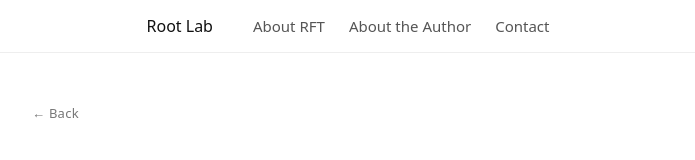
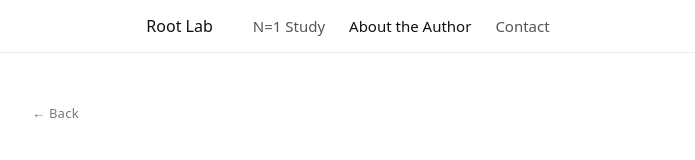
Before and after one commit to biaavanzo/avanzorft.github.io, a Next.js app: page /about-the-author in a window 1280 px wide. Shown: the top 160 px of the page, without its empty margins (292-987 px from the left). Built offline with nearby package versions, Linux system fonts and the light colour scheme.

Commit message:
update nav to N=1 Study across all pages

```diff
--- a/app/about-the-author/page.tsx
+++ b/app/about-the-author/page.tsx
@@ -3,52 +3,31 @@
 export default function AboutTheAuthor() {
   return (
     <>
-      <link
-        rel="stylesheet"
-        href="https://fonts.googleapis.com/css2?family=EB+Garamond:wght@400;500&display=swap"
-      />
+      <link rel="stylesheet" href="https://fonts.googleapis.com/css2?family=EB+Garamond:wght@400;500&display=swap" />
 
-      <header style={{
-        position: "fixed", top: 0, left: 0, right: 0, zIndex: 100,
-        background: "#fff", borderBottom: "1px solid #eee", padding: "0 32px",
-      }}>
-        <div style={{
-          maxWidth: 900, margin: "0 auto", display: "flex",
-          alignItems: "center", justifyContent: "center", gap: 40, padding: "14px 0",
-        }}>
+      <header style={{ position: "fixed", top: 0, left: 0, right: 0, zIndex: 100, background: "#fff", borderBottom: "1px solid #eee", padding: "0 32px" }}>
+        <div style={{ maxWidth: 900, margin: "0 auto", display: "flex", alignItems: "center", justifyContent: "center", gap: 40, padding: "14px 0" }}>
           <a href="/" style={{ fontSize: 16, fontWeight: 500, color: "#111", fontFamily: "system-ui", whiteSpace: "nowrap", textDecoration: "none" }}>
             Root Lab
           </a>
           <nav style={{ display: "flex", gap: 24 }}>
-            <a href="/the-paper" style={{ fontSize: 15, color: "#555", textDecoration: "none", fontFamily: "system-ui", whiteSpace: "nowrap" }}>About RFT</a>
-            <a href="/about-the-author" style={{ fontSize: 15, color: "#555", textDecoration: "none", fontFamily: "system-ui", whiteSpace: "nowrap" }}>About the Author</a>
+            <a href="/n-of-1" style={{ fontSize: 15, color: "#555", textDecoration: "none", fontFamily: "system-ui", whiteSpace: "nowrap" }}>N=1 Study</a>
+            <a href="/about-the-author" style={{ fontSize: 15, color: "#111", fontWeight: 500, textDecoration: "none", fontFamily: "system-ui", whiteSpace: "nowrap" }}>About the Author</a>
             <a href="/contact" style={{ fontSize: 15, color: "#555", textDecoration: "none", fontFamily: "system-ui", whiteSpace: "nowrap" }}>Contact</a>
           </nav>
         </div>
       </header>
 
-      <main style={{
-        paddingTop: 100, paddingBottom: 100, paddingLeft: 24, paddingRight: 24,
-        fontFamily: "system-ui", maxWidth: 680, margin: "0 auto",
-      }}>
+      <main style={{ paddingTop: 100, paddingBottom: 100, paddingLeft: 24, paddingRight: 24, fontFamily: "system-ui", maxWidth: 680, margin: "0 auto" }}>
         <a href="/" style={{ display: "inline-block", fontSize: 13, color: "#777", textDecoration: "none", marginBottom: 48, letterSpacing: "0.02em" }}>
           ← Back
         </a>
 
-        {/* Name + avatar */}
         <div style={{ textAlign: "center", marginBottom: 56 }}>
-          <div style={{
-            width: 80, height: 80, borderRadius: "50%",
-            overflow: "hidden", margin: "0 auto 24px",
-            border: "1px solid #ddd", flexShrink: 0,
-          }}>
+          <div style={{ width: 80, height: 80, borderRadius: "50%", overflow: "hidden", margin: "0 auto 24px", border: "1px solid #ddd", flexShrink: 0 }}>
             <img src="/bianca.jpg" alt="Bianca Avanzo" style={{ width: "100%", height: "100%", objectFit: "cover", objectPosition: "center top", display: "block", pointerEvents: "none" as const }} />
           </div>
-          <h1 style={{
-            fontFamily: "'EB Garamond', Georgia, serif",
-            fontSize: "clamp(28px, 5vw, 44px)",
-            fontWeight: 500, color: "#111", marginBottom: 8, lineHeight: 1.2,
-          }}>
+          <h1 style={{ fontFamily: "'EB Garamond', Georgia, serif", fontSize: "clamp(28px, 5vw, 44px)", fontWeight: 500, color: "#111", marginBottom: 8, lineHeight: 1.2 }}>
             Bianca Avanzo
           </h1>
           <p style={{ fontSize: 13, color: "#777", letterSpacing: "0.1em", textTransform: "uppercase", margin: 0 }}>
@@ -56,11 +35,8 @@ export default function AboutTheAuthor() {
           </p>
         </div>
 
-        {/* BACKGROUND */}
         <section style={{ marginBottom: 52 }}>
-          <h2 style={{ fontSize: 17, fontWeight: 700, color: "#111", textAlign: "center", marginBottom: 20, fontFamily: "system-ui" }}>
-            Background
-          </h2>
+          <h2 style={{ fontSize: 17, fontWeight: 700, color: "#111", textAlign: "center", marginBottom: 20, fontFamily: "system-ui" }}>Background</h2>
           <div style={{ fontSize: 17, lineHeight: 1.9, color: "#444" }}>
             <p style={{ marginBottom: 20, textIndent: '2em', textAlign: 'justify' as const, hyphens: 'auto' as const }}>
               I am an independent researcher working at the intersection of cognitive science, neurophenomenology, and the science of self. My work investigates how a coherent sense of self is maintained, and how it becomes vulnerable to fragmentation, across biological, neural, and symbolic scales of organization.
@@ -83,11 +59,8 @@ export default function AboutTheAuthor() {
           </div>
         </section>
 
-        {/* RESEARCH INTERESTS */}
         <section style={{ marginBottom: 52 }}>
-          <h2 style={{ fontSize: 17, fontWeight: 700, color: "#111", textAlign: "center", marginBottom: 20, fontFamily: "system-ui" }}>
-            Research Interests
-          </h2>
+          <h2 style={{ fontSize: 17, fontWeight: 700, color: "#111", textAlign: "center", marginBottom: 20, fontFamily: "system-ui" }}>Research Interests</h2>
           <div style={{ display: "flex", flexDirection: "column" as const, gap: 10 }}>
             {[
               "Consciousness and experiential continuity across time;",
@@ -105,11 +78,8 @@ export default function AboutTheAuthor() {
           </div>
         </section>
 
-        {/* CURRENT WORK */}
         <section style={{ marginBottom: 52 }}>
-          <h2 style={{ fontSize: 17, fontWeight: 700, color: "#111", textAlign: "center", marginBottom: 20, fontFamily: "system-ui" }}>
-            Current Work
-          </h2>
+          <h2 style={{ fontSize: 17, fontWeight: 700, color: "#111", textAlign: "center", marginBottom: 20, fontFamily: "system-ui" }}>Current Work</h2>
           <div style={{ fontSize: 17, lineHeight: 1.9, color: "#444" }}>
             <p style={{ marginBottom: 14, textIndent: '2em', textAlign: 'justify' as const, hyphens: 'auto' as const }}>
               The Root Frequency Theory framework and its associated operational tools are currently under active development, including the M-RFT metric—a proposed measure of cross-scale alignment designed to track the precision of internal models—and the development of computational scaffolds to support systemic integration.
@@ -117,33 +87,16 @@ export default function AboutTheAuthor() {
             <p style={{ marginBottom: 32, textIndent: '2em', textAlign: 'justify' as const, hyphens: 'auto' as const }}>
               Efforts are also directed toward establishing R&D partnerships, academic–industry mentorship, and access to multimodal neurophysiological environments to rigorously examine the framework's core predictions and explore its potential computational translation into scalable health-technology contexts.
             </p>
-
-            {/* CTA */}
-            <div style={{
-              padding: "32px 28px",
-              border: "1px solid #eee",
-              background: "#fafafa", textAlign: "center",
-            }}>
-              <p style={{
-                margin: "0 0 20px 0",
-                fontFamily: "'EB Garamond', Georgia, serif",
-                fontSize: 19, color: "#111", lineHeight: 1.5,
-              }}>
+            <div style={{ padding: "32px 28px", border: "1px solid #eee", background: "#fafafa", textAlign: "center" }}>
+              <p style={{ margin: "0 0 20px 0", fontFamily: "'EB Garamond', Georgia, serif", fontSize: 19, color: "#111", lineHeight: 1.5 }}>
                 Interested in collaborating or learning more about the project?
               </p>
-              <a href="/contact" style={{
-                display: "inline-block", fontSize: 13, color: "#fff",
-                background: "#111", padding: "10px 28px",
-                border: "none", letterSpacing: "0.06em",
-                fontFamily: "system-ui", cursor: "pointer",
-                textDecoration: "none",
-              }}>
+              <a href="/contact" style={{ display: "inline-block", fontSize: 13, color: "#fff", background: "#111", padding: "10px 28px", border: "none", letterSpacing: "0.06em", fontFamily: "system-ui", cursor: "pointer", textDecoration: "none" }}>
                 Get in touch
               </a>
             </div>
           </div>
         </section>
-
       </main>
     </>
   )
--- a/app/contact/page.tsx
+++ b/app/contact/page.tsx
@@ -41,18 +41,11 @@ export default function Contact() {
         e.preventDefault()
         setStatus("sending")
         try {
-            await emailjs.send(
-                SERVICE_ID,
-                TEMPLATE_ID,
-                {
-                    name: form.name,
-                    email: form.email,
-                    subject: form.subject,
-                    message: form.message,
+            await emailjs.send(SERVICE_ID, TEMPLATE_ID, {
+                name: form.name, email: form.email,
+                subject: form.subject, message: form.message,
                 time: new Date().toLocaleString(),
-                },
-                PUBLIC_KEY
-            )
+            }, PUBLIC_KEY)
             setStatus("sent")
             setForm({ name: "", email: "", subject: "", message: "" })
         } catch {
@@ -64,14 +57,13 @@ export default function Contact() {
         <>
             <link rel="stylesheet" href="https://fonts.googleapis.com/css2?family=EB+Garamond:wght@400;500&display=swap" />
 
-            {/* TOP BAR */}
             <header style={{ position: "fixed", top: 0, left: 0, right: 0, zIndex: 100, background: "#fff", borderBottom: "1px solid #eee", padding: "0 32px" }}>
                 <div style={{ maxWidth: 900, margin: "0 auto", display: "flex", alignItems: "center", justifyContent: "center", gap: 40, padding: "14px 0" }}>
                     <a href="/" style={{ fontSize: 16, fontWeight: 500, color: "#111", fontFamily: "system-ui", whiteSpace: "nowrap", textDecoration: "none" }}>
                         Root Lab
                     </a>
                     <nav style={{ display: "flex", gap: 24 }}>
-                        <a href="/the-paper" style={navLink}>About RFT</a>
+                        <a href="/n-of-1" style={navLink}>N=1 Study</a>
                         <a href="/about-the-author" style={navLink}>About the Author</a>
                         <a href="/contact" style={{ ...navLink, color: "#111", fontWeight: 500 }}>Contact</a>
                     </nav>
@@ -91,23 +83,15 @@ export default function Contact() {
                 </p>
 
                 <div style={{ display: "grid", gridTemplateColumns: "1fr 1.6fr", gap: 48 }}>
-
-                    {/* Left — info */}
                     <div style={{ display: "flex", flexDirection: "column", gap: 28 }}>
                         <div>
                             <p style={labelStyle}>Email</p>
-                            <a href="mailto:avanzzorft@outlook.com" style={contactLink}>
-                                avanzzorft@outlook.com
-                            </a>
+                            <a href="mailto:avanzzorft@outlook.com" style={contactLink}>avanzzorft@outlook.com</a>
                         </div>
-
                         <div>
                             <p style={labelStyle}>LinkedIn</p>
-                            <a href="https://www.linkedin.com/in/bianca-avanzo-b1b5231a9/" target="_blank" rel="noopener noreferrer" style={contactLink}>
-                                Bianca Avanzo
-                            </a>
+                            <a href="https://www.linkedin.com/in/bianca-avanzo-b1b5231a9/" target="_blank" rel="noopener noreferrer" style={contactLink}>Bianca Avanzo</a>
                         </div>
-
                         <div>
                             <p style={labelStyle}>Topics</p>
                             <div style={{ display: "flex", flexDirection: "column", gap: 8 }}>
@@ -116,7 +100,6 @@ export default function Contact() {
                                 ))}
                             </div>
                         </div>
-
                         <div style={{ borderTop: "1px solid #eee", paddingTop: 20 }}>
                             <p style={{ fontSize: 13, color: "#aaa", lineHeight: 1.7, fontStyle: "italic" }}>
                                 To request the M-RFT technical paper, select that subject or include it in your message.
@@ -124,33 +107,25 @@ export default function Contact() {
                         </div>
                     </div>
 
-                    {/* Right — form */}
                     <div>
                         {status === "sent" ? (
                             <div style={{ border: "1px solid #eee", borderRadius: 10, padding: "36px 28px", textAlign: "center", background: "#fafafa" }}>
-                                <p style={{ fontFamily: "'EB Garamond', Georgia, serif", fontSize: 22, color: "#111", marginBottom: 10 }}>
-                                    Message sent.
-                                </p>
-                                <p style={{ fontSize: 14, color: "#888", lineHeight: 1.7, marginBottom: 24 }}>
-                                    Thank you — I will get back to you as soon as possible.
-                                </p>
+                                <p style={{ fontFamily: "'EB Garamond', Georgia, serif", fontSize: 22, color: "#111", marginBottom: 10 }}>Message sent.</p>
+                                <p style={{ fontSize: 14, color: "#888", lineHeight: 1.7, marginBottom: 24 }}>Thank you — I will get back to you as soon as possible.</p>
                                 <button onClick={() => setStatus("idle")} style={{ fontSize: 12, color: "#aaa", background: "none", border: "none", cursor: "pointer", textDecoration: "underline" }}>
                                     Send another message
                                 </button>
                             </div>
                         ) : (
                             <form onSubmit={handleSubmit} style={{ display: "flex", flexDirection: "column", gap: 18 }}>
-
                                 <div>
                                     <label style={labelStyle} htmlFor="name">Name</label>
                                     <input id="name" name="name" type="text" required placeholder="Your name" value={form.name} onChange={handleChange} style={inputStyle} />
                                 </div>
-
                                 <div>
                                     <label style={labelStyle} htmlFor="email">Email</label>
                                     <input id="email" name="email" type="email" required placeholder="your@email.com" value={form.email} onChange={handleChange} style={inputStyle} />
                                 </div>
-
                                 <div>
                                     <label style={labelStyle} htmlFor="subject">Subject</label>
                                     <select id="subject" name="subject" value={form.subject} onChange={handleChange} style={{ ...inputStyle, color: form.subject ? "#111" : "#aaa" }}>
@@ -162,35 +137,23 @@ export default function Contact() {
                                         <option value="Other">Other</option>
                                     </select>
                                 </div>
-
                                 <div>
                                     <label style={labelStyle} htmlFor="message">Message</label>
                                     <textarea id="message" name="message" required rows={5} placeholder="Your message..." value={form.message} onChange={handleChange} style={{ ...inputStyle, resize: "vertical", minHeight: 120 }} />
                                 </div>
-
                                 {status === "error" && (
-                                    <p style={{ fontSize: 13, color: "#c0392b", margin: 0 }}>
-                                        Something went wrong. Please try again or email directly at avanzzorft@outlook.com
-                                    </p>
+                                    <p style={{ fontSize: 13, color: "#c0392b", margin: 0 }}>Something went wrong. Please try again or email directly at avanzzorft@outlook.com</p>
                                 )}
-
-                                <button
-                                    type="submit"
-                                    disabled={status === "sending"}
-                                    style={{
+                                <button type="submit" disabled={status === "sending"} style={{
                                     alignSelf: "flex-start", padding: "10px 24px",
                                     background: status === "sending" ? "#aaa" : "#111",
                                     color: "#fff", border: "none", fontSize: 13,
                                     letterSpacing: "0.04em", cursor: status === "sending" ? "not-allowed" : "pointer",
                                     transition: "background 0.2s",
-                                    }}
-                                >
+                                }}>
                                     {status === "sending" ? "Sending..." : "Send Message"}
                                 </button>
-
-                                <p style={{ fontSize: 12, color: "#bbb", marginTop: -8 }}>
-                                    Message sent directly to inbox — no mail client needed.
-                                </p>
+                                <p style={{ fontSize: 12, color: "#bbb", marginTop: -8 }}>Message sent directly to inbox — no mail client needed.</p>
                             </form>
                         )}
                     </div>
```
Lines whose indentation alone changed are shown as unchanged.
